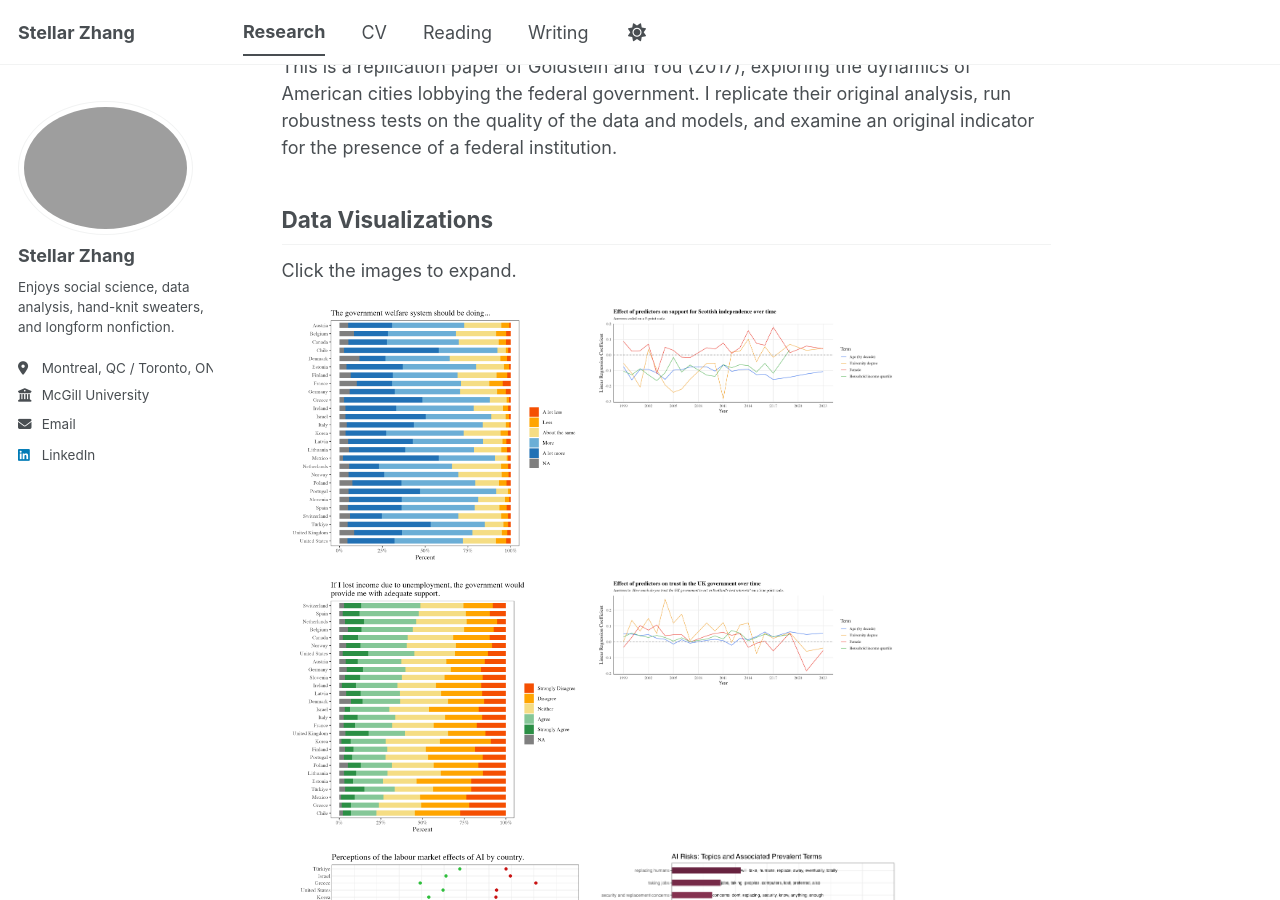
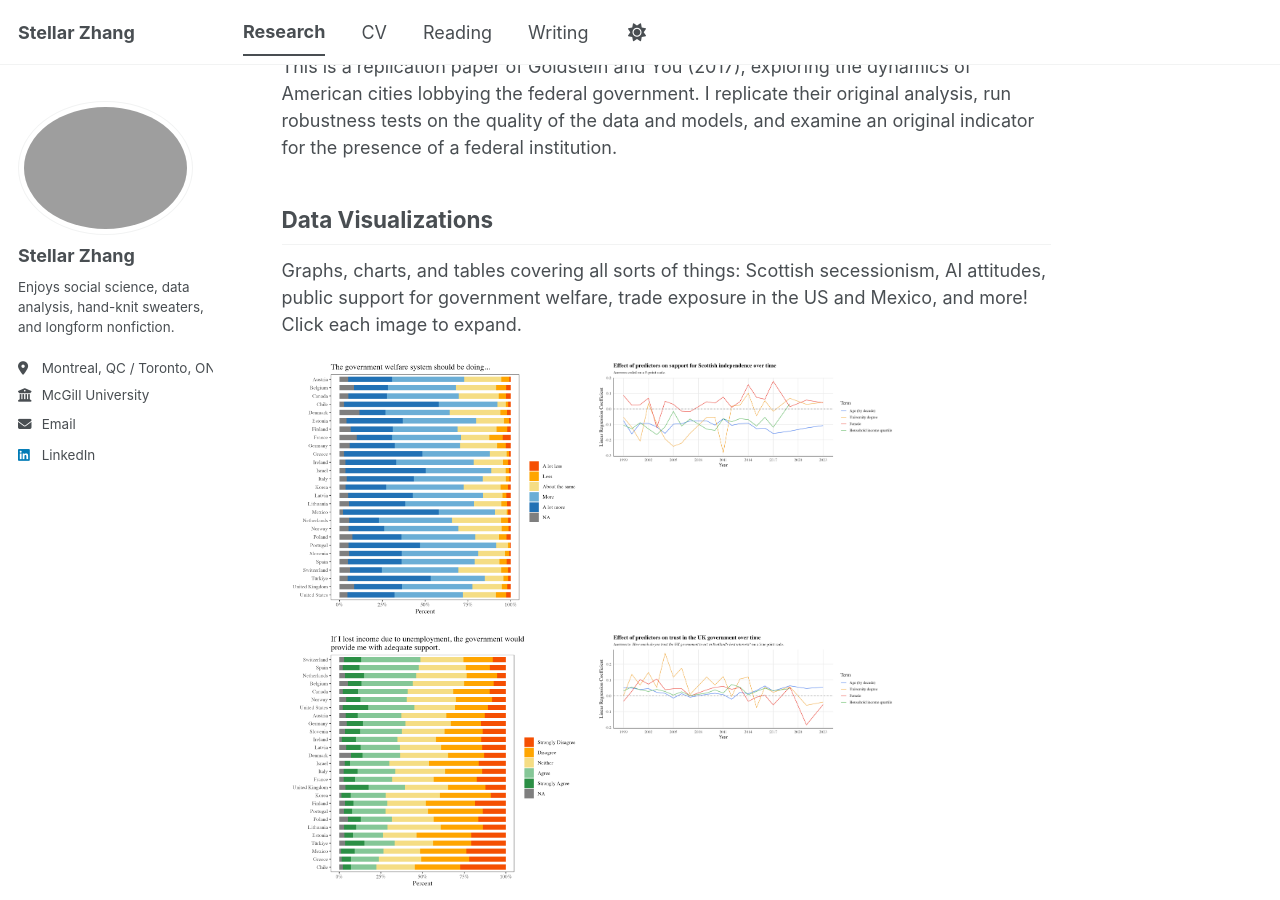
Before and after one commit to stellarxzhang/stellarxzhang.github.io, a Jekyll site: the page built from _pages/research.md, in a window 1280 px wide and 900 px high, scrolled down 443 px. Built offline with Jekyll 4.4.1, drawn with Linux system fonts in a browser that asks for light colours; a script bundle is joined from its source files by our own code; library files that are not in the unit come from our copies.

Commit message:
Update research.md

```diff
--- a/_pages/research.md
+++ b/_pages/research.md
@@ -14,7 +14,7 @@ This is a replication paper of Goldstein and You (2017), exploring the dynamics
 
 Data Visualizations
 ------
-Click the images to expand.
+Graphs, charts, and tables covering all sorts of things: Scottish secessionism, AI attitudes, public support for government welfare, trade exposure in the US and Mexico, and more! Click each image to expand.
 
 <div style="display: flex; gap: 15px; flex-wrap: wrap;">
 
@@ -42,8 +42,16 @@ Click the images to expand.
     <img src="/images/neg_combined_plot copy.png" style="width: 300px; border-radius: 6px;">
   </a>
 
-    <a href="/images/pos_combined_plot copy.png" data-lightbox="gallery" data-title="Caption 3">
+  <a href="/images/pos_combined_plot copy.png" data-lightbox="gallery" data-title="Caption 3">
     <img src="/images/pos_combined_plot copy.png" style="width: 300px; border-radius: 6px;">
   </a>
 
+  <a href="/images/mex_rca_vulnerability_map copy.jpg" data-lightbox="gallery" data-title="Caption 3">
+    <img src="/images/mex_rca_vulnerability_map copy.jpg" style="width: 300px; border-radius: 6px;">
+  </a>
+
+  <a href="/images/rca_vulnerability_map copy.jpg" data-lightbox="gallery" data-title="Caption 3">
+    <img src="/images/rca_vulnerability_map copy.jpg" style="width: 300px; border-radius: 6px;">
+  </a>
+
 </div>
```
